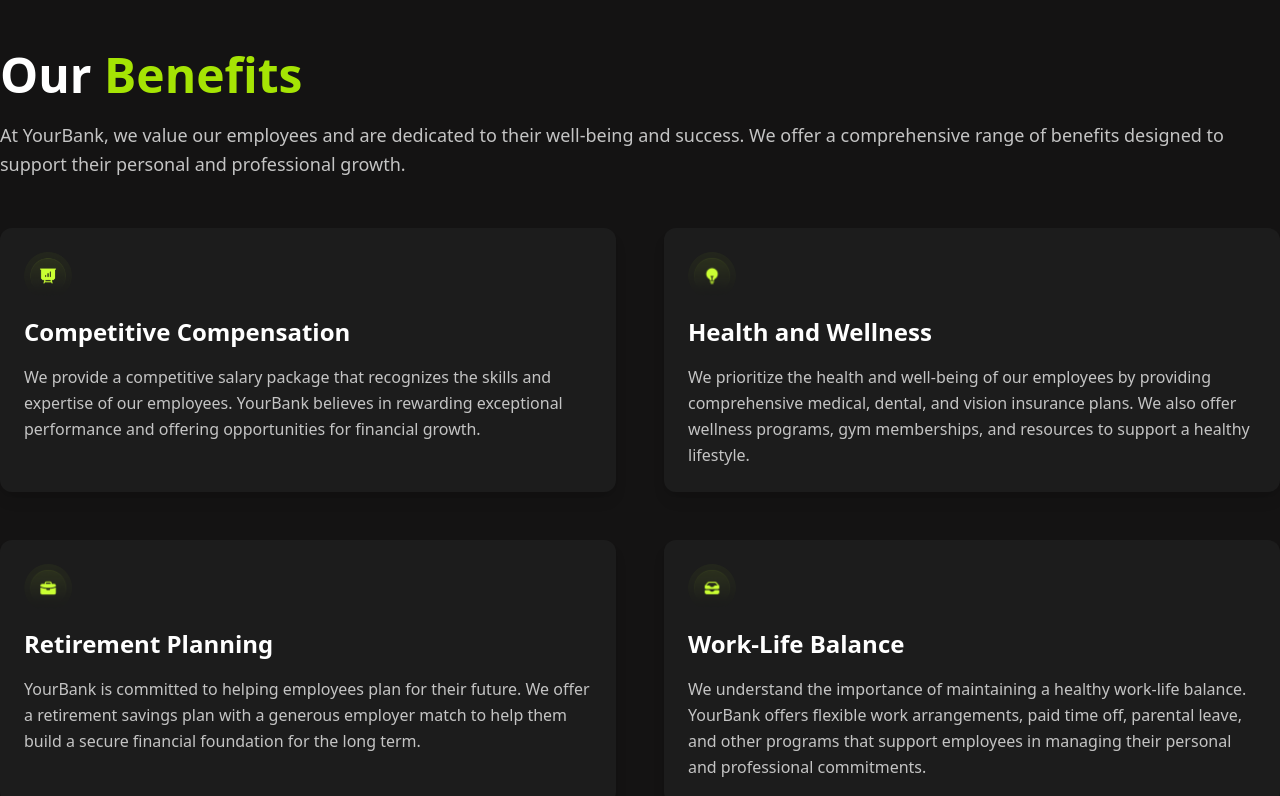
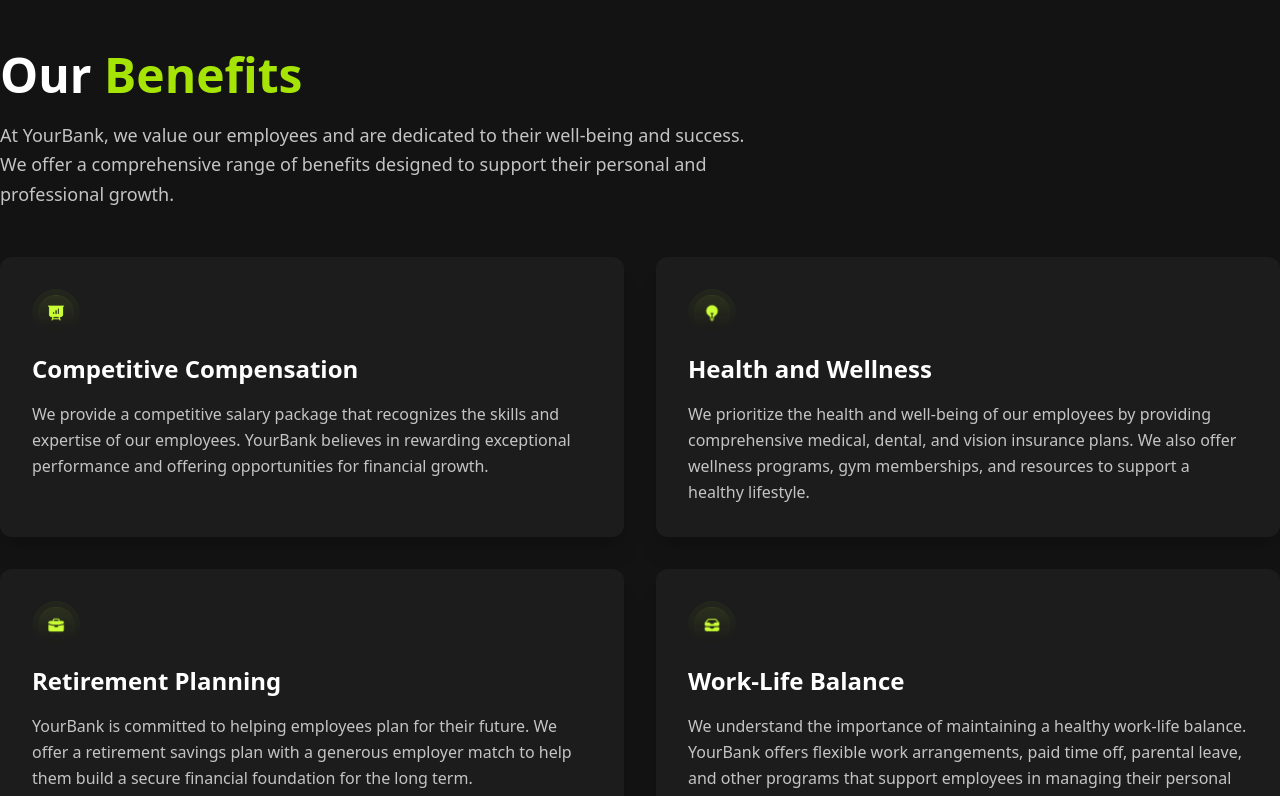
Before and after one commit to Dark1nessss/Financial-Tracker, a React (Create React App) app in the folder client/: page /careers in a window 1280 px wide. Shown: the part 1500-2296 px from the top of the page. Built offline with nearby package versions, Linux system fonts and the light colour scheme.

Commit message:
Update OurBenefits.js
V0.2

```diff
--- a/client/src/components/sections/carrers/OurBenefits.js
+++ b/client/src/components/sections/carrers/OurBenefits.js
@@ -11,16 +11,16 @@
         </h2>
 
         {/* Introductory Paragraph */}
-        <p className="text-lg text-left text-[#C4C4C4] mb-12 leading-relaxed max-w-7xl">
+        <p className="text-lg text-left text-[#C4C4C4] mb-12 leading-relaxed max-w-3xl">
           At YourBank, we value our employees and are dedicated to their well-being and success. We offer a comprehensive range of benefits designed to support their personal and professional growth.
         </p>
 
         {/* Benefits Grid */}
-        <div className="grid grid-cols-1 md:grid-cols-2 gap-12">
+        <div className="grid grid-cols-1 md:grid-cols-2 gap-8">
 
           {/* Competitive Compensation */}
-          <div className="flex flex-col items-start bg-[#1c1c1c] p-6 rounded-xl shadow-lg">
-            <img src="graph_con.png" alt="Graph Icon" className="mb-4 w-12 h-12"/>
+          <div className="flex flex-col items-start bg-[#1c1c1c] p-8 rounded-xl shadow-xl transition-all hover:shadow-2xl hover:bg-[#242424]">
+            <img src="graph_con.png" alt="Graph Icon" className="mb-4 w-12 h-12 filter drop-shadow(0 0 10px rgba(165, 228, 4, 0.5))"/>
             <h3 className="text-2xl font-bold text-white mb-4">
               Competitive Compensation
             </h3>
@@ -30,8 +30,8 @@
           </div>
 
           {/* Health and Wellness */}
-          <div className="flex flex-col items-start bg-[#1c1c1c] p-6 rounded-xl shadow-lg">
-            <img src="light.png" alt="Health and Wellness Icon" className="mb-4 w-12 h-12"/>
+          <div className="flex flex-col items-start bg-[#1c1c1c] p-8 rounded-xl shadow-xl transition-all hover:shadow-2xl hover:bg-[#242424]">
+            <img src="light.png" alt="Health and Wellness Icon" className="mb-4 w-12 h-12 filter drop-shadow(0 0 10px rgba(165, 228, 4, 0.5))"/>
             <h3 className="text-2xl font-bold text-white mb-4">
               Health and Wellness
             </h3>
@@ -41,8 +41,8 @@
           </div>
 
           {/* Retirement Planning */}
-          <div className="flex flex-col items-start bg-[#1c1c1c] p-6 rounded-xl shadow-lg">
-            <img src="bag.png" alt="Retirement Planning Icon" className="mb-4 w-12 h-12"/>
+          <div className="flex flex-col items-start bg-[#1c1c1c] p-8 rounded-xl shadow-xl transition-all hover:shadow-2xl hover:bg-[#242424]">
+            <img src="bag.png" alt="Retirement Planning Icon" className="mb-4 w-12 h-12 filter drop-shadow(0 0 10px rgba(165, 228, 4, 0.5))"/>
             <h3 className="text-2xl font-bold text-white mb-4">
               Retirement Planning
             </h3>
@@ -52,8 +52,8 @@
           </div>
 
           {/* Work-Life Balance */}
-          <div className="flex flex-col items-start bg-[#1c1c1c] p-6 rounded-xl shadow-lg">
-            <img src="folders.png" alt="Work-Life Balance Icon" className="mb-4 w-12 h-12"/>
+          <div className="flex flex-col items-start bg-[#1c1c1c] p-8 rounded-xl shadow-xl transition-all hover:shadow-2xl hover:bg-[#242424]">
+            <img src="folders.png" alt="Work-Life Balance Icon" className="mb-4 w-12 h-12 filter drop-shadow(0 0 10px rgba(165, 228, 4, 0.5))"/>
             <h3 className="text-2xl font-bold text-white mb-4">
               Work-Life Balance
             </h3>
```
